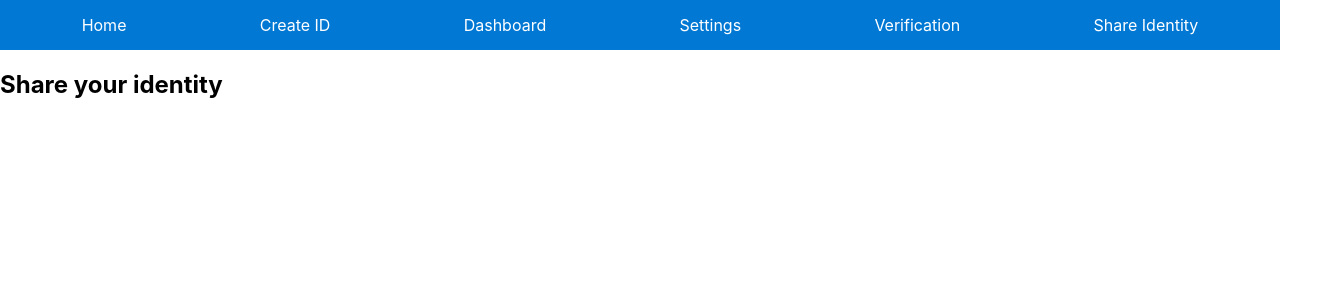
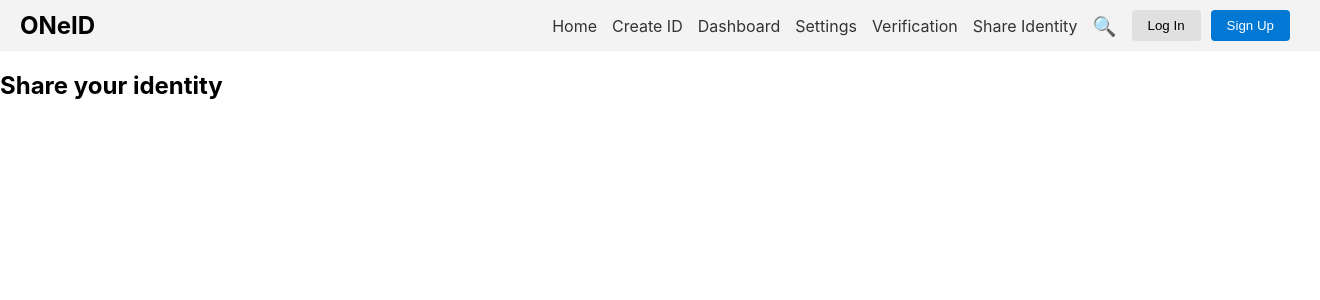
Before and after one commit to nvlt1/unifiedai-frontend, a React (Create React App) app in the folder oneidfrontend/: page /share-identity in a window 1280 px wide. Shown: the top 300 px of the page, 1320 px wide, since content can reach past the window. Built offline with nearby package versions, Linux system fonts and the light colour scheme.

Commit message:
updated navbar design, still needs hamburger menu drop down

```diff
--- a/oneidfrontend/src/components/Navbar/Navbar.js
+++ b/oneidfrontend/src/components/Navbar/Navbar.js
@@ -2,18 +2,39 @@ import React from 'react';
 import { Link } from 'react-router-dom';
 import './Navbar.scss';
 
+// const Navbar = () => {
+//     return (
+//         <nav className="navbar">
+//             <Link to="/">Home</Link>
+//             <Link to="/create-id">Create ID</Link>
+//             <Link to="/dashboard">Dashboard</Link>
+//             <Link to="/settings">Settings</Link>
+//             <Link to="/verification">Verification</Link>
+//             <Link to="/share-identity">Share Identity</Link>
+//         </nav>
+
+//     );
+// };
+
 const Navbar = () => {
     return (
-        <nav className="navbar">
-            <Link to="/">Home</Link>
-            <Link to="/create-id">Create ID</Link>
-            <Link to="/dashboard">Dashboard</Link>
-            <Link to="/settings">Settings</Link>
-            <Link to="/verification">Verification</Link>
-            <Link to="/share-identity">Share Identity</Link>
-        </nav>
-
+      <nav className="navbar">
+        <div className="navbar-left">
+          <span className="app-title">ONeID</span>
+        </div>
+        <div className="navbar-right">
+          <Link to="/" className="nav-link">Home</Link>
+          <Link to="/create-id" className="nav-link">Create ID</Link>
+          <Link to="/dashboard" className="nav-link">Dashboard</Link>
+          <Link to="/settings" className="nav-link">Settings</Link>
+          <Link to="/verification" className="nav-link">Verification</Link>
+          <Link to="/share-identity" className="nav-link">Share Identity</Link>
+          <span className="search-icon">🔍</span>
+          <button className="login-btn">Log In</button>
+          <button className="signup-btn">Sign Up</button>
+        </div>
+      </nav>
     );
-};
+  };
 
 export default Navbar;
--- a/oneidfrontend/src/components/Navbar/Navbar.scss
+++ b/oneidfrontend/src/components/Navbar/Navbar.scss
@@ -1,11 +1,71 @@
-.navbar{
+// .navbar{
+//     display: flex;
+//     justify-content: space-around;
+//     padding: 15px;
+//     background-color: #0078d4;
+// }
+
+// .navbar a {
+//     color: white;
+//     text-decoration: none;
+// }
+
+.navbar {
     display: flex;
-    justify-content: space-around;
-    padding: 15px;
-    background-color: #0078d4;
-}
+    justify-content: space-between;
+    align-items: center;
+    padding: 10px 20px;
+    background-color: #f3f3f3;
+    width: 100%;
+  }
 
-.navbar a {
+  .navbar-left {
+    display: flex;
+    align-items: center;
+  }
+
+  .app-title {
+    font-size: 1.5em;
+    font-weight: bold;
+    margin-right: 20px;
+  }
+
+  .navbar-right {
+    display: flex;
+    align-items: center;
+  }
+
+  .nav-link {
+    margin-right: 15px;
+    text-decoration: none;
+    color: #333;
+    font-size: 1em;
+  }
+
+  .search-icon {
+    margin-right: 15px;
+    font-size: 1.2em;
+    cursor: pointer;
+  }
+
+  .login-btn,
+  .signup-btn {
+    margin-right: 10px;
+    padding: 8px 16px;
+    border: none;
+    border-radius: 4px;
+    cursor: pointer;
+  }
+
+  .login-btn {
+    background-color: #e0e0e0;
+  }
+
+  .signup-btn {
+    background-color: #0078D4;
     color: white;
-    text-decoration: none;
-}
+  }
+
+  .signup-btn:hover {
+    background-color: #005a9e;
+  }
```
